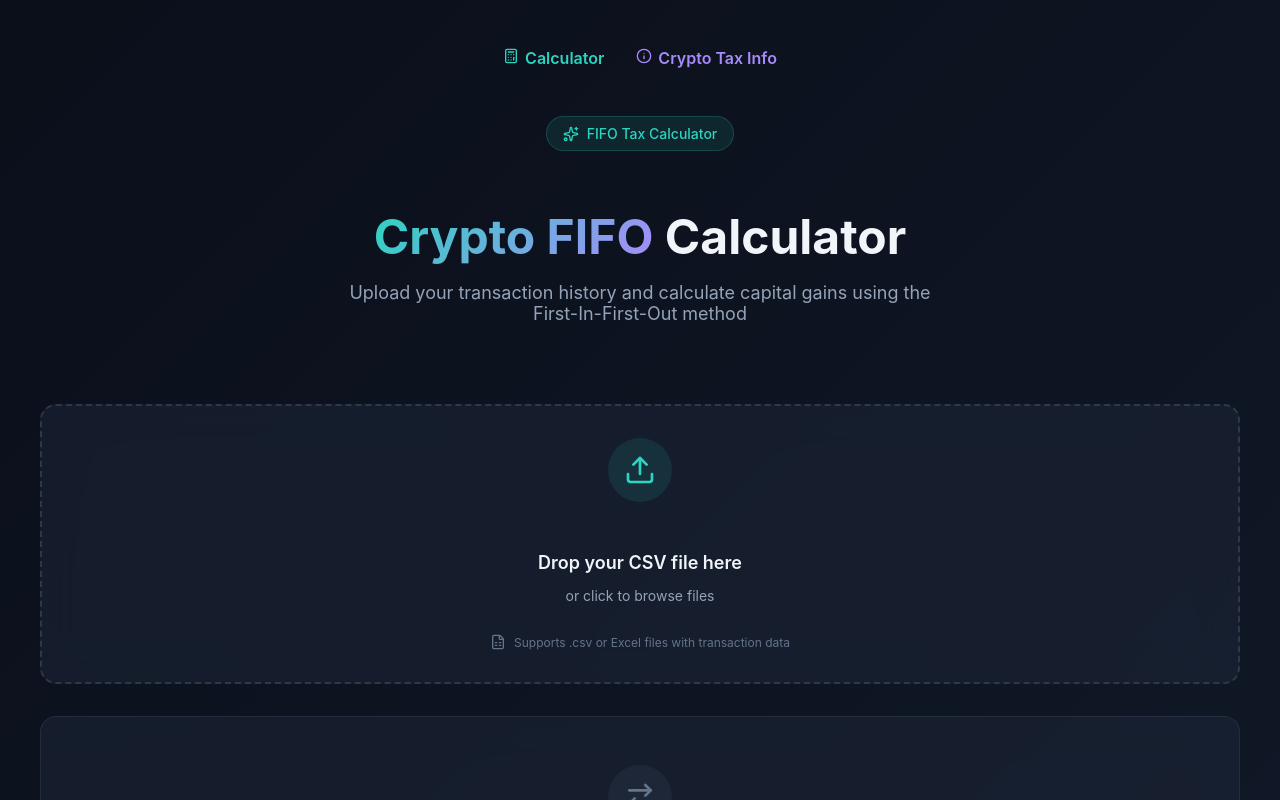
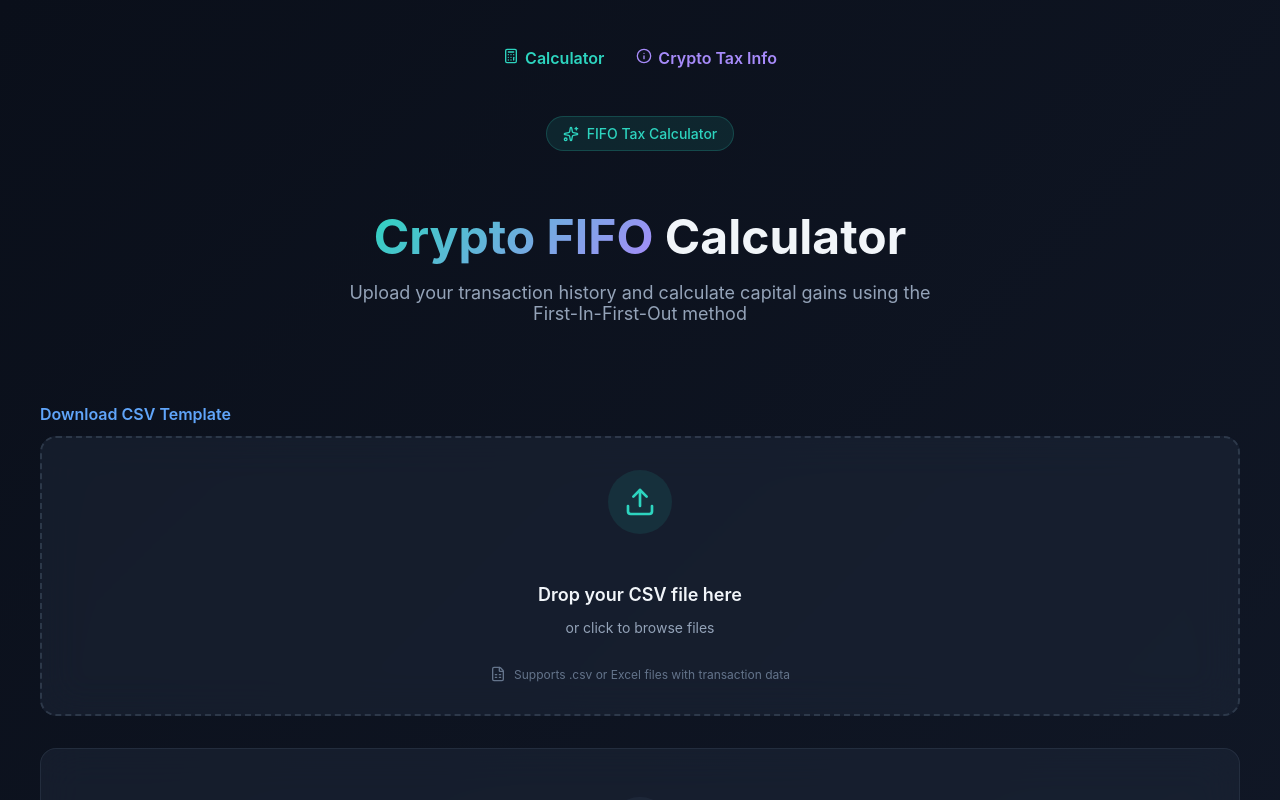
Before and after one commit to superUserT/crypto-tax-calculator, a React (Create React App) app in the folder frontend/: page / in a window 1280 px wide. Shown: the top 800 px of the page. Built offline with nearby package versions, Linux system fonts and the light colour scheme.

Commit message:
Add CSV template download link

```diff
--- a/frontend/src/App.js
+++ b/frontend/src/App.js
@@ -42,8 +42,7 @@ function App() {
           : err.message || "Error calculating FIFO.";
 
       setErrorMessage(message);
-      }
- finally {
+    } finally {
       setIsCalculating(false);
     }
   };
@@ -53,12 +52,34 @@ function App() {
       <div style={styles.container}>
         <div style={styles.wrapper}>
           {/* Top Navigation */}
-          <nav style={{ display: "flex", justifyContent: "center", gap: "32px", marginBottom: "48px" }}>
-            <Link to="/" style={{ color: "#2dd4bf", fontWeight: "600", textDecoration: "none" }}>
+          <nav
+            style={{
+              display: "flex",
+              justifyContent: "center",
+              gap: "32px",
+              marginBottom: "48px",
+            }}
+          >
+            <Link
+              to="/"
+              style={{
+                color: "#2dd4bf",
+                fontWeight: "600",
+                textDecoration: "none",
+              }}
+            >
               <Calculator size={16} style={{ marginRight: "6px" }} />
               Calculator
             </Link>
-            <Link to="/tax-info" style={{ color: "#a78bfa", fontWeight: "600", textDecoration: "none" }}>
+
+            <Link
+              to="/tax-info"
+              style={{
+                color: "#a78bfa",
+                fontWeight: "600",
+                textDecoration: "none",
+              }}
+            >
               <Info size={16} style={{ marginRight: "6px" }} />
               Crypto Tax Info
             </Link>
@@ -86,7 +107,23 @@ function App() {
 
                   {/* Upload Section */}
                   <section>
+                    {/* ✅ Downloadable CSV template */}
+                    <a
+                      href="/transaction_template.csv"
+                      download
+                      style={{
+                        display: "inline-block",
+                        marginBottom: "12px",
+                        color: "#60a5fa",
+                        fontWeight: 600,
+                        textDecoration: "none",
+                      }}
+                    >
+                      Download CSV Template
+                    </a>
+
                     <TransactionUpload onDataReady={setTransactions} />
+
                     {transactions.length > 0 && (
                       <div
                         style={{
@@ -103,6 +140,7 @@ function App() {
                         <p style={{ color: "#22c55e", fontWeight: "500" }}>
                           ✓ {transactions.length} transactions loaded
                         </p>
+
                         <button
                           onClick={calculate}
                           disabled={isCalculating}
@@ -114,10 +152,7 @@ function App() {
                         >
                           {isCalculating ? (
                             <>
-                              <Loader2
-                                size={20}
-                                style={{ animation: "spin 1s linear infinite" }}
-                              />
+                              <Loader2 size={20} style={{ animation: "spin 1s linear infinite" }} />
                               Calculating...
                             </>
                           ) : (
@@ -156,10 +191,7 @@ function App() {
                   {/* Summary */}
                   {processed.length > 0 && (
                     <section>
-                      <FinalSummary
-                        processedTransactions={processed}
-                        finalBalances={finalBalances}
-                      />
+                      <FinalSummary processedTransactions={processed} finalBalances={finalBalances} />
                     </section>
                   )}
                 </div>
```
Lines whose indentation alone changed are shown as unchanged.
